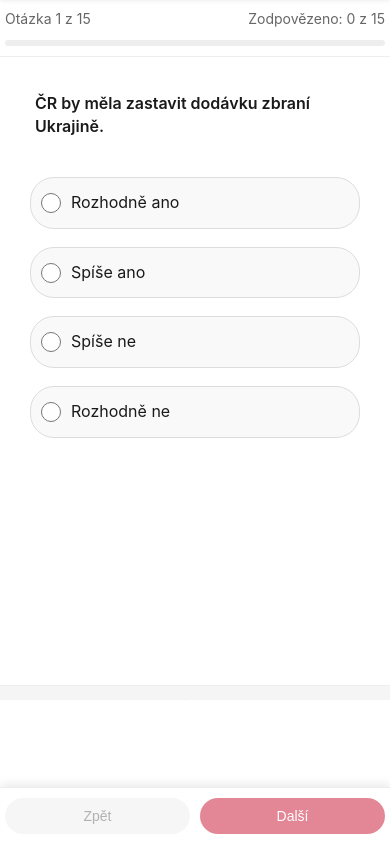
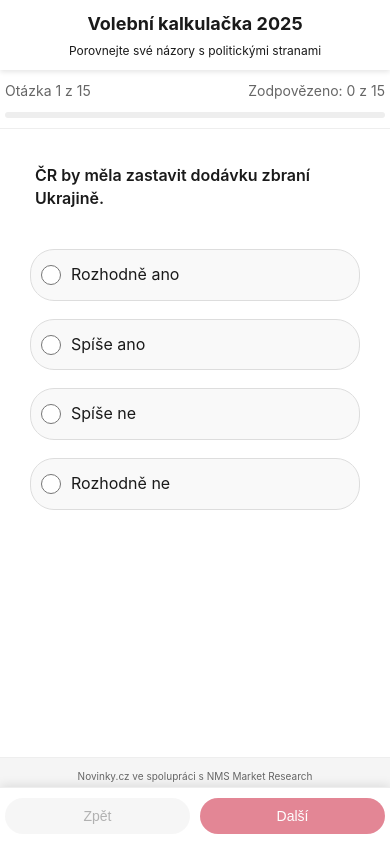
Before and after one commit to davidrynes/volebni-kalkulacka-v2, a Preact app: page / in a window 390 px wide. Built offline with nearby package versions, Linux system fonts and the light colour scheme.

Commit message:
Oprava zobrazení hlavičky v Safari na mobilních zařízeních

```diff
--- a/index.html
+++ b/index.html
@@ -3,7 +3,9 @@
   <head>
     <meta charset="UTF-8" />
     <link rel="icon" type="image/png" href="/nms.png" />
-    <meta name="viewport" content="width=device-width, initial-scale=1.0, maximum-scale=1.0, user-scalable=no, viewport-fit=cover" />
+    <meta name="viewport" content="width=device-width, initial-scale=1.0, maximum-scale=1.0, user-scalable=no, viewport-fit=cover, shrink-to-fit=no" />
+    <meta name="apple-mobile-web-app-capable" content="yes" />
+    <meta name="apple-mobile-web-app-status-bar-style" content="black-translucent" />
     <title>Volební kalkulačka 2025</title>
     <meta name="description" content="Volební kalkulačka pro parlamentní volby 2025 - zjistěte, která strana nejlépe odpovídá vašim názorům" />
     <style>
@@ -13,6 +15,7 @@
         width: 100%;
         height: 100%;
         overflow: auto;
+        -webkit-overflow-scrolling: touch;
       }
       #app {
         width: 100%;
@@ -31,6 +34,17 @@
           width: 100%;
           padding: 0;
           margin: 0;
+          -webkit-overflow-scrolling: touch;
+        }
+        body {
+          position: fixed;
+          top: 0;
+          left: 0;
+          right: 0;
+          bottom: 0;
+          width: 100vw;
+          height: 100vh;
+          overflow: auto;
         }
       }
     </style>
--- a/src/app.css
+++ b/src/app.css
@@ -6,6 +6,7 @@
     margin: 0;
     padding: 0;
     box-sizing: border-box;
+    -webkit-tap-highlight-color: transparent;
 }
 
 body {
@@ -52,6 +53,7 @@ body {
     width: 100%;
     max-height: 700px;
     max-width: 600px;
+    position: relative;
 }
 
 /* Header */
@@ -65,6 +67,9 @@ body {
     border-radius: 8px 8px 0 0;
     margin: 0 auto;
     box-sizing: border-box;
+    position: relative;
+    z-index: 10;
+    box-shadow: 0 1px 3px rgba(0,0,0,0.1);
 }
 
 .header h1 {
@@ -624,6 +629,7 @@ body {
         width: 100% !important;
         min-width: 100% !important;
         overflow-x: hidden !important;
+        -webkit-overflow-scrolling: touch;
     }
 
     .volebni-kalkulacka {
@@ -634,6 +640,8 @@ body {
         padding: 0;
         box-sizing: border-box;
         overflow-x: hidden;
+        display: flex;
+        flex-direction: column;
     }
 
     .app-container {
@@ -650,6 +658,11 @@ body {
         padding: 10px 5px;
         border-radius: 0;
         box-shadow: 0 2px 5px rgba(0,0,0,0.1);
+        position: sticky;
+        top: 0;
+        left: 0;
+        right: 0;
+        z-index: 100;
     }
 
     .header h1 {
```
